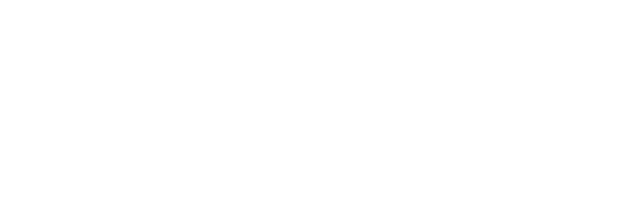
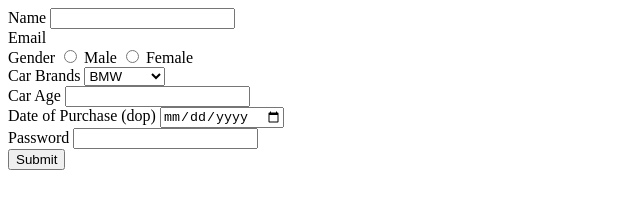
Before and after one commit to acciojob/car-insurance-form-yuvraaajsingh, a website: page main.html in a window 1280 px wide. Shown: the whole page, without its empty margins (0-640 px from the left). Drawn offline with Linux system fonts and the light colour scheme.

Commit message:
created a submission

```diff
--- a/main.html
+++ b/main.html
@@ -8,6 +8,44 @@
 
 <body>
 	<!-- the entire body must be written by student -->
+	<form method="post">
+		<label for="name">Name</label>
+		<input type="text" id="name" required>
+		<br>
+
+		<label for="email">Email</label>
+		<imput type="email" id="email" required>
+		<br>
+
+		<label>Gender</label>
+		<input type="radio" id="g_male" name="gender" value="male" required>
+		<label for="g_male">Male</label>
+		<input type="radio" id="f_male" name="gender" value="female" required>
+		<label for="f_male">Female</label>
+		<br>
+
+		<label for="cars">Car Brands</label>
+		<select id="cars">
+			<option>BMW</option>
+			<option>Audi</option>
+			<option>Mercedez</option>
+		</select>
+		<br>
+
+		<label for="carage">Car Age</label>
+		<input type="number" id="carage" required>
+		<br>
+
+		<label for="dop">Date of Purchase (dop)</label>
+		<input type="date" id="dop" required>
+		<br>
+
+		<label for="password">Password</label>
+		<input type="password" id="password" required>
+		<br>
+
+		<button type="button">Submit</button>
+	</form>
     <script type="text/javascript" src="./script.js">
 </script>
 
```
